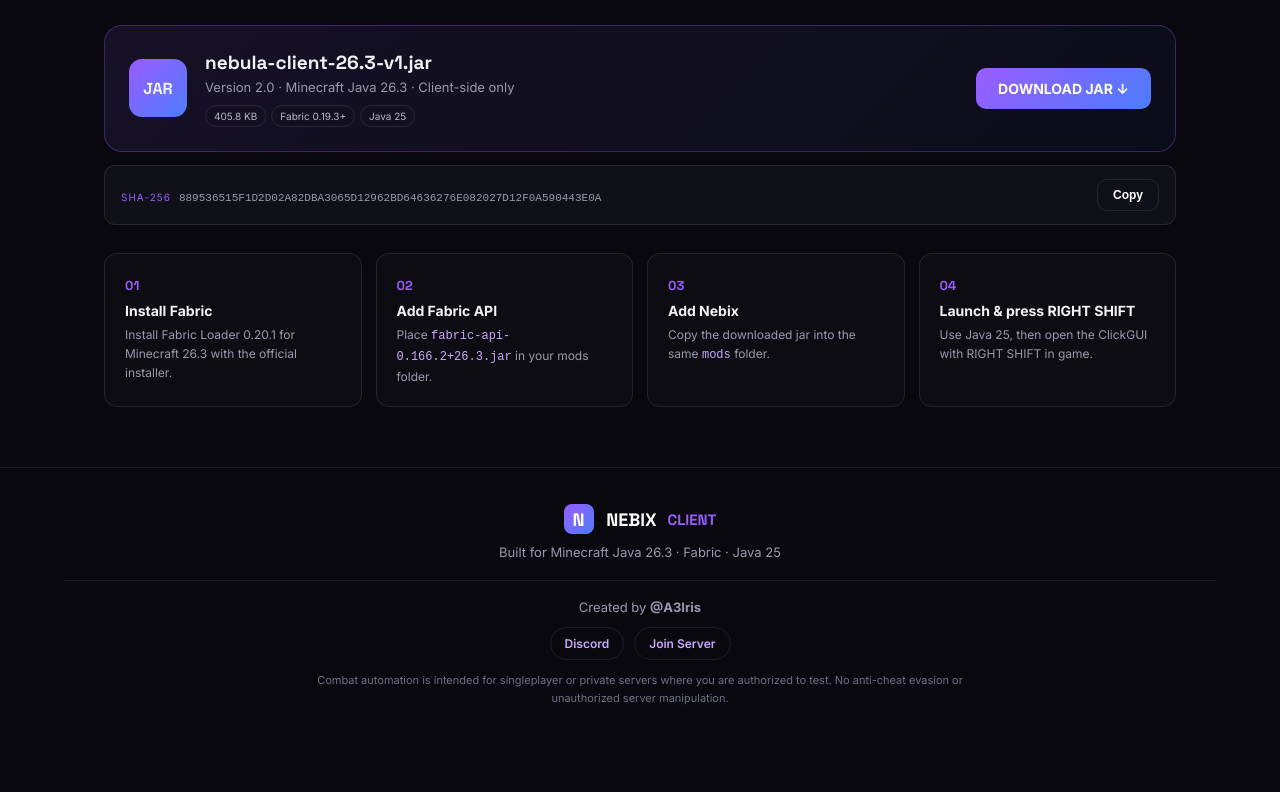
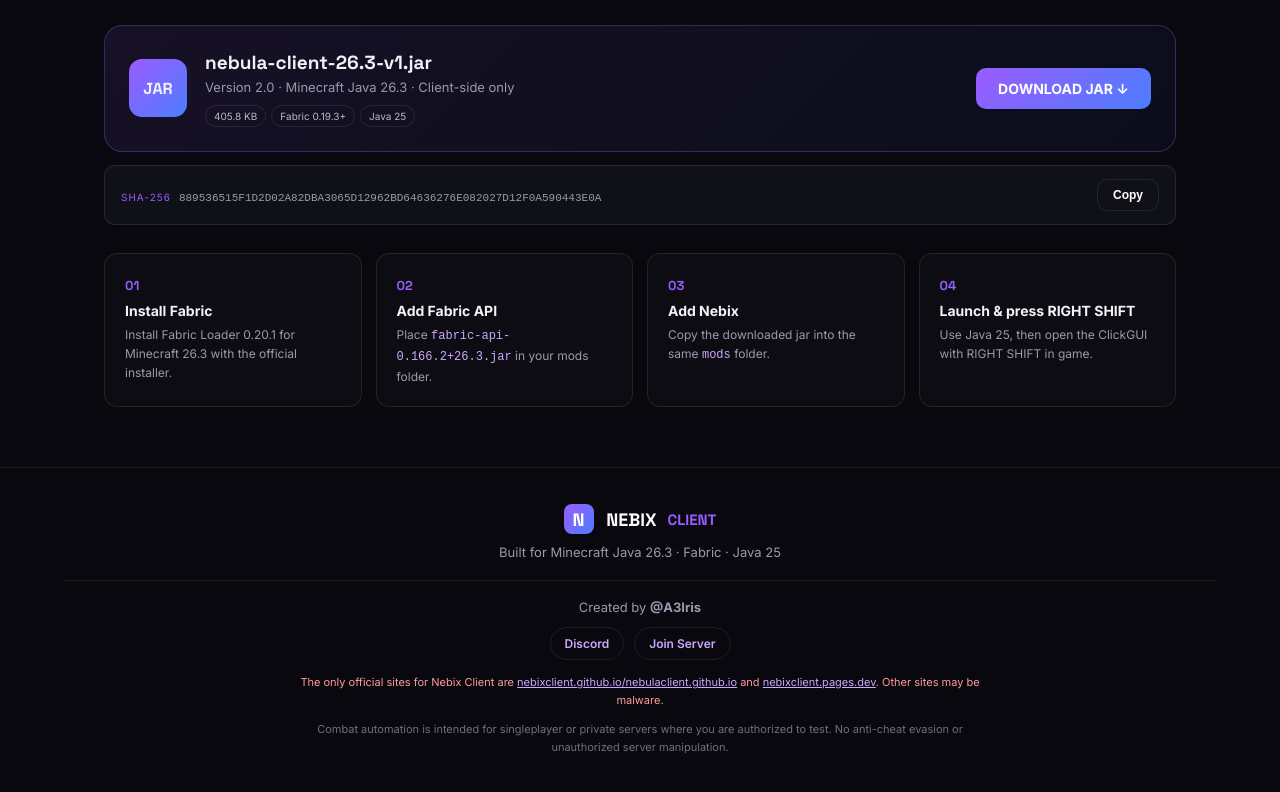
Before and after one commit to nebixclient/nebulaclient.github.io, a plain HTML site: page index.html in a window 1280 px wide. Shown: the part 3483-4275 px from the top of the page. Before the commit the page ends 4226 px from the top, so only its background shows below. Drawn offline with Linux system fonts and the light colour scheme.

Commit message:
Add files via upload

```diff
--- a/index.html
+++ b/index.html
@@ -301,6 +301,7 @@ footer p{font-size:13px}
 </main>
 <footer><div class="brand"><span class="mark">N</span>&nbsp;NEBIX<small>CLIENT</small></div><p>Built for Minecraft Java 26.3 · Fabric · Java 25</p>
 <div class="creator"><p>Created by <strong>@A3Iris</strong></p><div class="socials"><a href="https://discord.com/users/1452181393965584426" target="_blank">Discord</a><a href="https://discord.gg/nPGm4VuJ8N" target="_blank">Join Server</a></div></div>
+<p class="small" style="margin-top:14px;color:#ff9b9b">The only official sites for Nebix Client are <a href="https://nebixclient.github.io/nebulaclient.github.io" target="_blank" rel="noopener" style="color:#c9a9ff">nebixclient.github.io/nebulaclient.github.io</a> and <a href="https://nebixclient.pages.dev" target="_blank" rel="noopener" style="color:#c9a9ff">nebixclient.pages.dev</a>. Other sites may be malware.</p>
 <p class="small">Combat automation is intended for singleplayer or private servers where you are authorized to test. No anti-cheat evasion or unauthorized server manipulation.</p></footer>
 <script>
 (function(){
```
